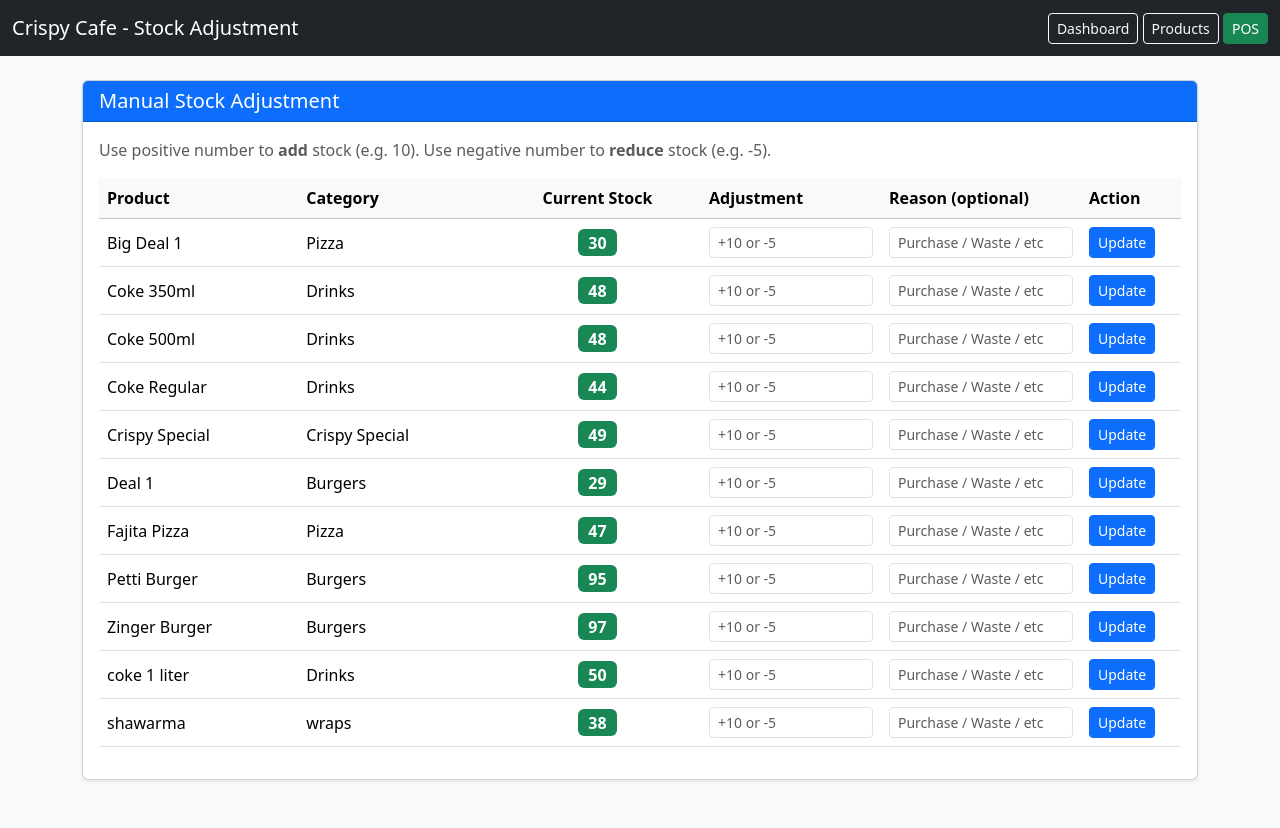
After one commit to Naeemshakir0707/cafe-crispy-pos, a Django app: page /stock-adjustment/ in a window 1280 px wide. The commit adds this page. Run offline with Django 5.2, Linux system fonts and the light colour scheme; a user stored in the database is signed in; data comes from the database, SQL or seed files in the repository.

Commit message:
Add Stock Adjustment page

```diff
--- a/cafe_crispy/urls.py
+++ b/cafe_crispy/urls.py
@@ -33,6 +33,7 @@ urlpatterns = [
     path('cancel-sale/<int:sale_id>/', views.cancel_sale, name='cancel_sale'),
     path('search-customers/', views.search_customers, name='search_customers'),
     path('daily-closing/', views.daily_closing, name='daily_closing'),
+    path('stock-adjustment/', views.stock_adjustment, name='stock_adjustment'),
 ]
 
 from django.conf import settings
--- a/pos/templates/pos/dashboard.html
+++ b/pos/templates/pos/dashboard.html
@@ -35,6 +35,7 @@
             <a href="/daily-closing/" class="btn btn-outline-light btn-sm">Daily Closing</a>
             <a href="/sales-history/" class="btn btn-outline-light btn-sm">Sales History</a>
             <a href="/manage/products/" class="btn btn-outline-light btn-sm">Products</a>
+            <a href="/stock-adjustment/" class="btn btn-outline-light btn-sm">Stock Adjustment</a>
             <a href="/logout/" class="btn btn-outline-danger btn-sm">Logout</a>
         </div>
     </div>
--- /dev/null
+++ b/pos/templates/pos/stock_adjustment.html
@@ -0,0 +1,79 @@
+<!DOCTYPE html>
+<html lang="en">
+<head>
+    <meta charset="UTF-8">
+    <meta name="viewport" content="width=device-width, initial-scale=1.0">
+    <title>Stock Adjustment - {{ restaurant.name }}</title>
+    <link href="https://cdn.jsdelivr.net/npm/bootstrap@5.3.3/dist/css/bootstrap.min.css" rel="stylesheet">
+</head>
+<body class="bg-light">
+
+<nav class="navbar navbar-dark bg-dark">
+    <div class="container-fluid">
+        <span class="navbar-brand">{{ restaurant.name }} - Stock Adjustment</span>
+        <div>
+            <a href="/" class="btn btn-outline-light btn-sm">Dashboard</a>
+            <a href="/manage/products/" class="btn btn-outline-light btn-sm">Products</a>
+            <a href="/pos/" class="btn btn-success btn-sm">POS</a>
+        </div>
+    </div>
+</nav>
+
+<div class="container mt-4 mb-5">
+    <div class="card shadow-sm">
+        <div class="card-header bg-primary text-white">
+            <h5 class="mb-0">Manual Stock Adjustment</h5>
+        </div>
+        <div class="card-body">
+            <p class="text-muted">Use positive number to <strong>add</strong> stock (e.g. 10). Use negative number to <strong>reduce</strong> stock (e.g. -5).</p>
+
+            <div class="table-responsive">
+                <table class="table table-hover align-middle">
+                    <thead class="table-light">
+                        <tr>
+                            <th>Product</th>
+                            <th>Category</th>
+                            <th class="text-center">Current Stock</th>
+                            <th width="180">Adjustment</th>
+                            <th width="200">Reason (optional)</th>
+                            <th width="100">Action</th>
+                        </tr>
+                    </thead>
+                    <tbody>
+                        {% for product in products %}
+                        <tr>
+                            <td class="fw-medium">{{ product.name }}</td>
+                            <td>{{ product.category.name }}</td>
+                            <td class="text-center">
+                                <span class="badge {% if product.stock <= 10 %}bg-danger{% else %}bg-success{% endif %} fs-6">
+                                    {{ product.stock }}
+                                </span>
+                            </td>
+                            <td>
+                                <form method="POST" class="d-flex gap-2">
+                                    {% csrf_token %}
+                                    <input type="hidden" name="product_id" value="{{ product.id }}">
+                                    <input type="number" name="adjustment" class="form-control form-control-sm" placeholder="+10 or -5" required>
+                            </td>
+                            <td>
+                                    <input type="text" name="reason" class="form-control form-control-sm" placeholder="Purchase / Waste / etc">
+                            </td>
+                            <td>
+                                    <button type="submit" class="btn btn-sm btn-primary">Update</button>
+                                </form>
+                            </td>
+                        </tr>
+                        {% empty %}
+                        <tr>
+                            <td colspan="6" class="text-center text-muted py-4">No products found.</td>
+                        </tr>
+                        {% endfor %}
+                    </tbody>
+                </table>
+            </div>
+        </div>
+    </div>
+</div>
+
+</body>
+</html>
--- a/pos/views.py
+++ b/pos/views.py
@@ -545,3 +545,35 @@ def daily_closing(request):
         'delivery_total': sum(s.total for s in delivery),
     }
     return render(request, 'pos/daily_closing.html', context)
+
+@login_required(login_url='login')
+def stock_adjustment(request):
+    restaurant = get_user_restaurant(request.user)
+    if not restaurant:
+        return render(request, 'pos/no_restaurant.html')
+
+    products = Product.objects.filter(restaurant=restaurant, is_deal=False).order_by('name')
+
+    if request.method == 'POST':
+        product_id = request.POST.get('product_id')
+        adjustment = request.POST.get('adjustment')
+        reason = request.POST.get('reason', '').strip()
+
+        try:
+            product = Product.objects.get(id=product_id, restaurant=restaurant)
+            adjustment = int(adjustment)
+
+            product.stock = max(0, product.stock + adjustment)
+            product.save()
+
+            # Optional: You can later log this adjustment if needed
+        except:
+            pass
+
+        return redirect('stock_adjustment')
+
+    context = {
+        'restaurant': restaurant,
+        'products': products,
+    }
+    return render(request, 'pos/stock_adjustment.html', context)
```
